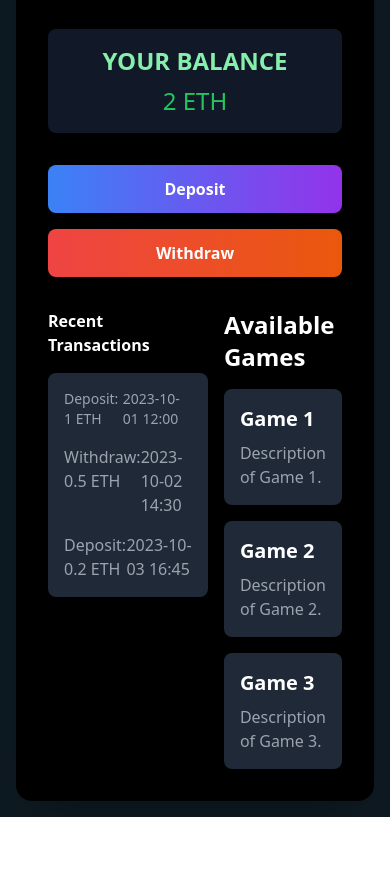
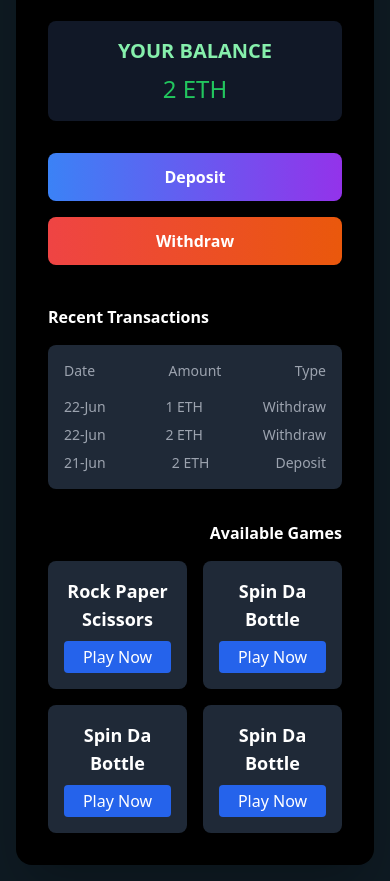
Before and after one commit to ch3f-dev/myGameApp, a website: page dist/dashboard.html in a window 390 px wide. Shown: the part 163-1044 px from the top of the page. Before the commit the page ends 980 px from the top, so only its background shows below. Drawn offline with nearby package versions, Linux system fonts and the light colour scheme.

Commit message:
responsiveness

```diff
--- a/dist/dashboard.html
+++ b/dist/dashboard.html
@@ -2,75 +2,93 @@
 <html lang="en">
 <head>
   <meta charset="UTF-8">
-  <meta name="vieQport" content="width=device-width, initial-scale=1.0">
+  <meta name="viewport" content="width=device-width, initial-scale=1.0">
   <script src="https://cdn.tailwindcss.com"></script>
   <link rel="stylesheet" href="/dist/style.css">
   <title>Crypto Play Dashboard</title>
 </head>
 <body>
-  <main id="mainContainer" class=" bg-[#0e1a22] flex flex-col items-center justify-center gap-8 min-h-screen p-4">
-    <div class="text-white  bg-black rounded-2xl shadow-2xl w-full max-w-md p-8 animate-slide-up">
+  <main id="mainContainer" class="min-h-screen bg-[#0e1a22] flex flex-col items-center justify-center gap-8 p-4">
+    <div class="text-white bg-black rounded-2xl shadow-2xl w-full max-w-4xl p-8 animate-slide-up">
 
       <div class="text-center mb-8">
-        <h1 class="text-4xl font-bold text-white mb-2">Welcome, <span>Player 123</span></h1>
+        <h1 class="text-3xl font-bold text-white mb-2">Welcome, <span>Player 123</span></h1>
         <p class="text-[#53555e]">Ready to deposit and play?</p>
       </div>
 
-      <section id="account">
-        <div id="balance" class="text-center mb-8 bg-gray-900 p-4 rounded-lg shadow-lg">
-          <h2 class="text-2xl font-semibold text-green-300 mb-2">YOUR BALANCE</h2>
+      <section id="account" class="lg:flex lg:justify-evenly gap-8 mb-10">
+        <div id="balance" class="w-full text-center mb-8 bg-gray-900 p-4 rounded-lg shadow-lg">
+          <h2 class="text-xl font-semibold text-green-300 mb-2">YOUR BALANCE</h2>
           <p class="text-2xl text-green-500">2 ETH</p>
         </div>
-        <div class="flex flex-col items-center gap-4">
+        <div class="w-full flex flex-col items-center gap-4 sm:flex-row sm:justify-between">
           <button id="depositBtn" class="w-full bg-gradient-to-r from-blue-500 to-purple-600 text-white py-3 px-4 rounded-lg font-semibold hover:from-blue-600 hover:to-purple-700 focus:outline-none focus:ring-2 focus:ring-blue-500 focus:ring-offset-2 transform hover:-translate-y-0.5 transition-all duration-300 shadow-lg hover:shadow-xl">
             Deposit
           </button>
           <button id="withdrawBtn" class="w-full bg-gradient-to-r from-red-500 to-orange-600 text-white py-3 px-4 rounded-lg font-semibold hover:from-red-600 hover:to-orange-700 focus:outline-none focus:ring-2 focus:ring-red-500 focus:ring-offset-2 transform hover:-translate-y-0.5 transition-all duration-300 shadow-lg hover:shadow-xl">
             Withdraw
           </button>
+        </div>
       </section>
 
-      <div class="flex gap-x-4">
-        <section id="transactions" class="mt-8">
+      <div class="flex flex-col md:flex-row justify-between gap-8 mt-10">
+
+        <!-- Transactions History-->
+        <section id="transactions" class="w-full md:w-1/2">
           <h2 class="font-semibold text-white mb-4">Recent Transactions</h2>
-          <div class="bg-gray-800 p-4 rounded-lg shadow-lg">
-            <ul class="space-y-4">
+          <div class="bg-gray-800 p-4 rounded-lg shadow-lg flex flex-col justify-center">
+            <p class="flex justify-between w-full text-sm text-gray-400 mb-4">
+              <span>Date</span>
+              <span>Amount</span>
+              <span>Type</span>
+            </p>
+            <ul class="w-full space-y-2">
               <li class="flex justify-between text-sm text-gray-400">
-                <span>Deposit: 1 ETH</span>
-                <span>2023-10-01 12:00</span>
+                <span>22-Jun</span>
+                <span>1 ETH</span>
+                <span>Withdraw</span>
               </li>
-              <li class="flex justify-between text-gray-400">
-                <span>Withdraw: 0.5 ETH</span>
-                <span>2023-10-02 14:30</span>
+              <li class="flex justify-between text-sm text-gray-400">
+                <span>22-Jun</span>
+                <span>2 ETH</span>
+                <span>Withdraw</span>
               </li>
-              <li class="flex justify-between text-gray-400">
-                <span>Deposit: 0.2 ETH</span>
-                <span>2023-10-03 16:45</span>
+              <li class="flex justify-between text-sm text-gray-400">
+                <span>21-Jun</span>
+                <span>2 ETH</span>
+                <span>Deposit</span>
               </li>
             </ul>
           </div>
         </section>
 
-        <section id="games" class="mt-8 items-center">
-          <h2 class="text-2xl font-semibold text-white mb-4">Available Games</h2>
-          <div class="grid gap-4">
-            <div class="bg-gray-800 p-4 rounded-lg shadow-lg hover:shadow-xl transition-shadow duration-300">
-              <h3 class="text-xl font-semibold text-white mb-2">Game 1</h3>
-              <p class="text-gray-400">Description of Game 1.</p>
+        <!--Available Games -->
+        <section id="games" class="w-full md:w-1/2 sm:w-1/4">
+          <h2 class="font-semibold text-white mb-4 text-end md:text-start">Available Games</h2>
+          <div class="grid sm:grid grid-cols-2 gap-4 items-end">
+            <div class="bg-gray-800 rounded-lg shadow-lg hover:shadow-xl transition-shadow duration-300 p-4 text-center">
+              <h3 class="text-lg font-semibold text-white mb-2 lg:text-sm lg:py-1">Rock Paper Scissors</h3>
+              <button class="bg-blue-600 p-1 w-full text-white rounded">Play Now</button>
             </div>
-            <div class="bg-gray-800 p-4 rounded-lg shadow-lg hover:shadow-xl transition-shadow duration-300">
-              <h3 class="text-xl font-semibold text-white mb-2">Game 2</h3>
-              <p class="text-gray-400">Description of Game 2.</p>
+
+            <div class="bg-gray-800 rounded-lg shadow-lg hover:shadow-xl transition-shadow duration-300 p-4 text-center">
+              <h3 class="text-lg font-semibold text-white mb-2">Spin Da Bottle</h3>
+              <button class="bg-blue-600 p-1 w-full text-white rounded">Play Now</button>
             </div>
-            <div class="bg-gray-800 p-4 rounded-lg shadow-lg hover:shadow-xl transition-shadow duration-300">
-              <h3 class="text-xl font-semibold text-white mb-2">Game 3</h3>
-              <p class="text-gray-400">Description of Game 3.</p>
+
+            <div class="bg-gray-800 rounded-lg shadow-lg hover:shadow-xl transition-shadow duration-300 p-4 text-center">
+              <h3 class="text-lg font-semibold text-white mb-2">Spin Da Bottle</h3>
+              <button class="bg-blue-600 p-1 w-full text-white rounded">Play Now</button>
+            </div>
+
+            <div class="bg-gray-800 rounded-lg shadow-lg hover:shadow-xl transition-shadow duration-300 p-4 text-center">
+              <h3 class="text-lg font-semibold text-white mb-2">Spin Da Bottle</h3>
+              <button class="bg-blue-600 p-1 w-full text-white rounded">Play Now</button>
             </div>
           </div>
         </section>
       </div>
     </div>
   </main>
-
 </body>
 </html>
```
Also changed, not shown: dist/signup.html (+1 -1 lines).
